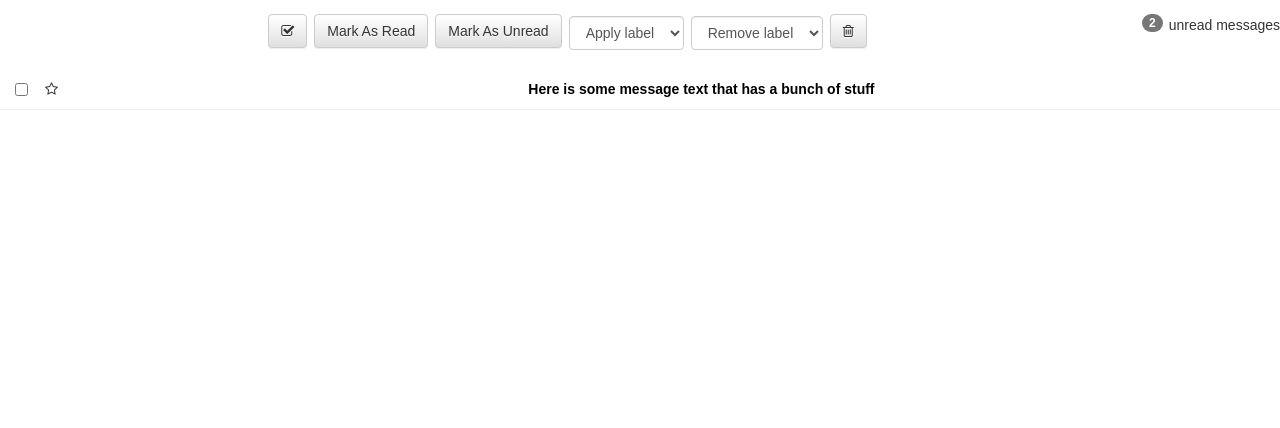
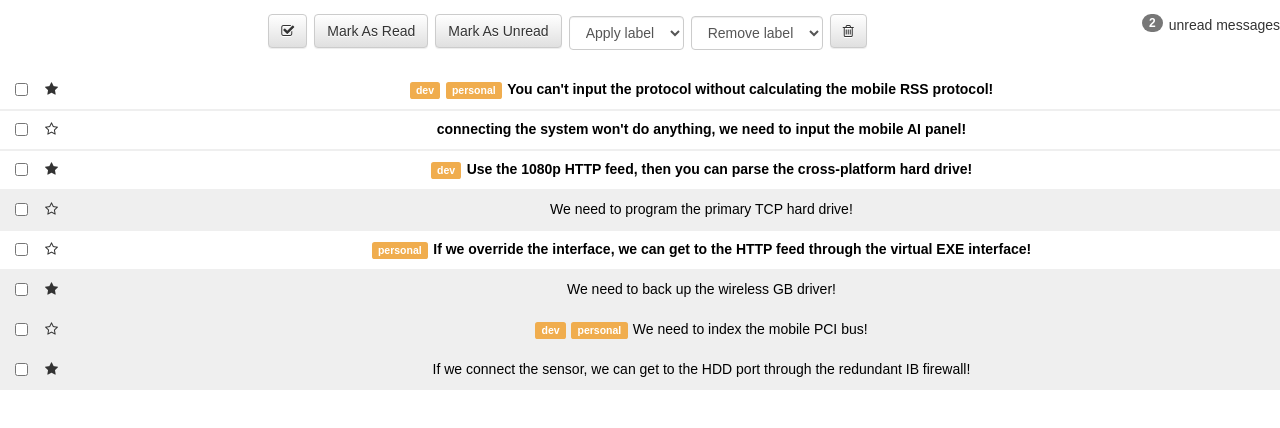
Before and after one commit to MacRJ/react-inbox, a React (Create React App) app: page / in a window 1280 px wide. Shown: the top 428 px of the page. Built offline with nearby package versions, Linux system fonts and the light colour scheme.

Commit message:
all elements populate with correct features

```diff
--- a/src/App.js
+++ b/src/App.js
@@ -1,15 +1,78 @@
 import React, { Component } from 'react';
-import logo from './logo.svg';
 import './App.css';
 import Toolbar from './components/Toolbar'
 import MessageList from './components/MessageList'
 
+
 class App extends Component {
+
+state = {
+  message: [
+    {
+      "id": 1,
+      "subject": "You can't input the protocol without calculating the mobile RSS protocol!",
+      "read": false,
+      "starred": true,
+      "labels": ["dev", "personal"]
+    },
+    {
+      "id": 2,
+      "subject": "connecting the system won't do anything, we need to input the mobile AI panel!",
+      "read": false,
+      "starred": false,
+      "selected": true,
+      "labels": []
+    },
+    {
+      "id": 3,
+      "subject": "Use the 1080p HTTP feed, then you can parse the cross-platform hard drive!",
+      "read": false,
+      "starred": true,
+      "labels": ["dev"]
+    },
+    {
+      "id": 4,
+      "subject": "We need to program the primary TCP hard drive!",
+      "read": true,
+      "starred": false,
+      "selected": true,
+      "labels": []
+    },
+    {
+      "id": 5,
+      "subject": "If we override the interface, we can get to the HTTP feed through the virtual EXE interface!",
+      "read": false,
+      "starred": false,
+      "labels": ["personal"]
+    },
+    {
+      "id": 6,
+      "subject": "We need to back up the wireless GB driver!",
+      "read": true,
+      "starred": true,
+      "labels": []
+    },
+    {
+      "id": 7,
+      "subject": "We need to index the mobile PCI bus!",
+      "read": true,
+      "starred": false,
+      "labels": ["dev", "personal"]
+    },
+    {
+      "id": 8,
+      "subject": "If we connect the sensor, we can get to the HDD port through the redundant IB firewall!",
+      "read": true,
+      "starred": true,
+      "labels": []
+    }
+  ]
+}
   render() {
     return (
       <div className="App">
         <Toolbar />
-        <MessageList />
+        <MessageList message= {this.state.message}/>
       </div>
     );
   }
--- a/src/components/Message.js
+++ b/src/components/Message.js
@@ -1,24 +1,40 @@
 import React from 'react'
-import styles from '../index.css'
 
 
-const Message = () => {
+
+const Message = (props) => {
+console.log('Message', props)
+const read = props.message.read
+let star = props.message.starred
+let message = props.message.subject
+let labels = props.message.labels
+
+// functions
+// selecting labels
+let label = labels.map((indiv, i) => <span className="label label-warning" key={i}>{indiv}</span>)
+// selecting read or not read
+function readSelected() {
+let readVar = (read === true ? "read" : "unread")
+
+return "message row " + readVar
+}
 
 return (
-  <div className="row message unread">
+  <div className= {readSelected()}   >
     <div className="col-xs-1">
       <div className="row">
         <div className="col-xs-2">
           <input type="checkbox" />
         </div>
         <div className="col-xs-2">
-          <i className="star fa fa-star-o"></i>
+          <i className= {star === true ? "star fa fa-star" : "star fa fa-star-o"}></i>
         </div>
       </div>
     </div>
     <div className="col-xs-11">
+      {label}
       <a href="#">
-        Here is some message text that has a bunch of stuff
+        {message}
       </a>
     </div>
   </div>
--- a/src/components/MessageList.js
+++ b/src/components/MessageList.js
@@ -1,12 +1,20 @@
 import React from 'react'
 import Message from './Message'
-import styles from '../index.css'
+
 
 
 class MessageList extends React.Component {
-  render() {
+
+render(props) {
+
+const message = this.props.message.map((mess, i) => <Message key= {i} message= {mess} />)
+
+
+    console.log('Messagelist', this.props.message)
     return (
-      <Message />
+    <div>
+      {message}
+    </div>
   )
   }
 }
```
